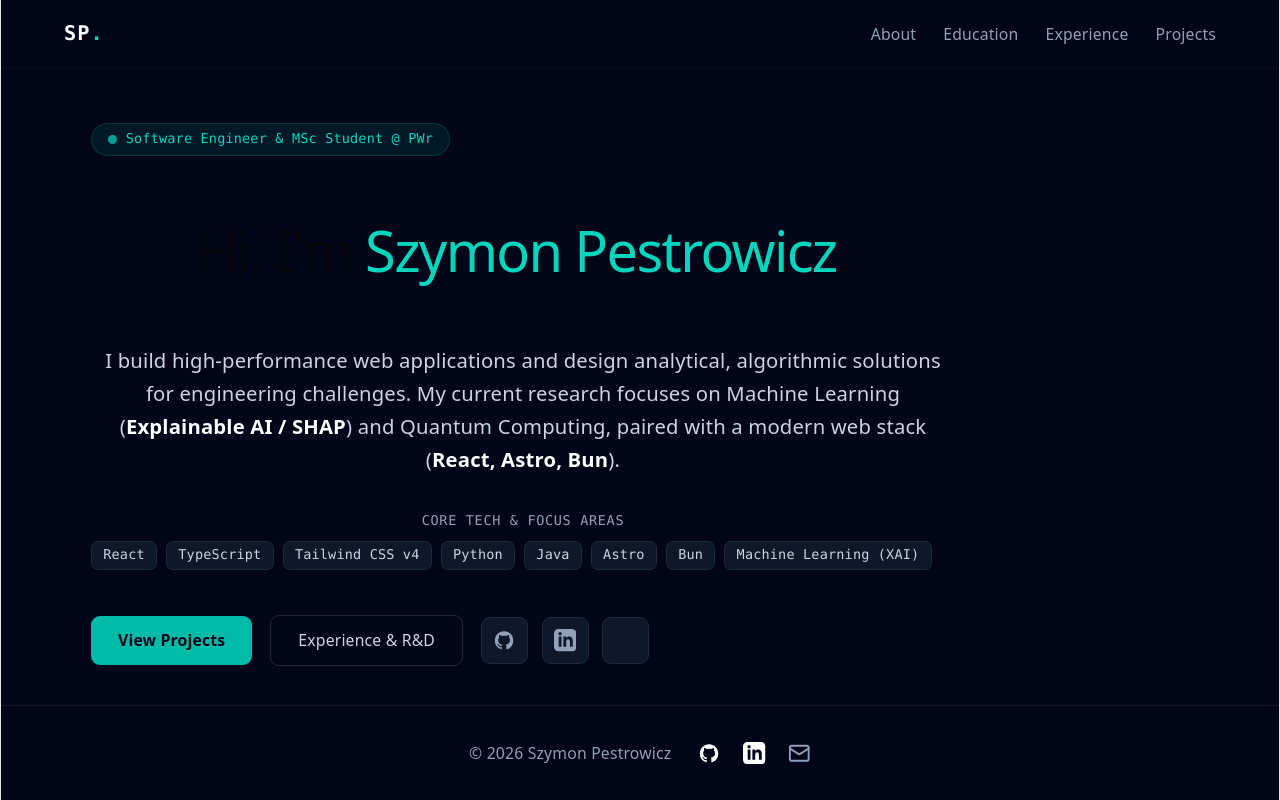
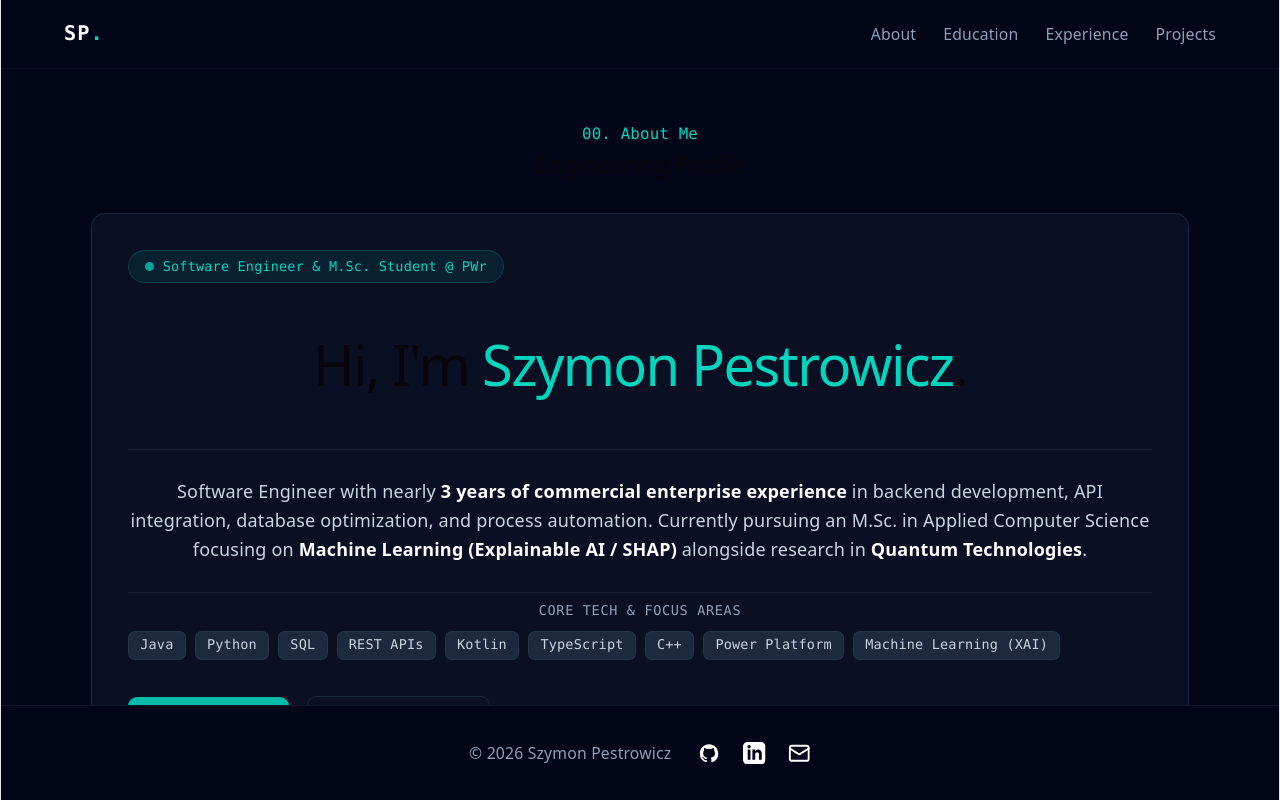
Before and after one commit to pestrowicz-szymon/pestrowicz-szymon.github.io, a React (Vite) app: page / in a window 1280 px wide. Built offline with nearby package versions, Linux system fonts and the light colour scheme.

Commit message:
few content updates, fixed issue with wrong color on mail icon

```diff
--- a/src/components/Footer.tsx
+++ b/src/components/Footer.tsx
@@ -26,7 +26,7 @@ function Footer() {
 
             {/* LinkedIn */}
             <a
-                href="https://linkedin.com/in/"
+                href="https://www.linkedin.com/in/szymon-pestrowicz-507176277/"
                 target="_blank"
                 rel="noopener noreferrer"
                 aria-label="LinkedIn"
@@ -39,9 +39,9 @@ function Footer() {
 
             {/* Email */}
             <a
-                href="mailto:twoj-email@domain.com"
+                href="mailto:pestrowicz.szymon@gmail.com"
                 aria-label="Email"
-                className="text-whitehover:text-teal-400 transition-colors"
+                className="text-white hover:text-teal-400 transition-colors"
             >
                 <svg className="w-5 h-5">
                     <use href="/icons.svg#mail-icon" />
--- a/src/components/sections/EducationSection.tsx
+++ b/src/components/sections/EducationSection.tsx
@@ -110,11 +110,11 @@ export default function EducationSection() {
                   Bachelor's Thesis
                 </span>
                 <span className="text-xs sm:text-sm font-medium text-slate-200">
-                  “[Title of your Bachelor's Thesis]”
+                  “Determination of vehicle's engine power using acceleration measurements”
                 </span>
               </div>
               <span className="text-[10px] sm:text-xs font-mono text-slate-400 bg-slate-800 px-2 py-0.5 rounded shrink-0 w-fit">
-                Software Engineering
+                Android / Kotlin / Bluetooth / Sensors
               </span>
             </div>
 
--- a/src/components/sections/HeroSection.tsx
+++ b/src/components/sections/HeroSection.tsx
@@ -2,8 +2,15 @@
 
 export default function HeroSection() {
   const coreStack = [
-    'React', 'TypeScript', 'Tailwind CSS v4', 'Python',
-    'Java', 'Astro', 'Bun', 'Machine Learning (XAI)'
+    'Java',
+    'Python',
+    'SQL',
+    'REST APIs',
+    'Kotlin',
+    'TypeScript',
+    'C++',
+    'Power Platform',
+    'Machine Learning (XAI)'
   ];
 
   return (
@@ -11,22 +18,36 @@ export default function HeroSection() {
       id="about"
       className="max-w-5xl mx-auto md:snap-start md:snap-always min-h-full shrink-0 w-full flex flex-col justify-center items-start px-4 sm:px-6 py-12"
     >
-      <div className="flex flex-col gap-6 max-w-3xl w-full">
+      <div className="w-full flex flex-col gap-6">
 
+        {/* Nagłówek Sekcji w stylu pozostałych podstron */}
+        <div className="flex flex-col gap-1">
+          <span className="text-teal-400 font-mono text-sm">00. About Me</span>
+          <h2 className="text-2xl sm:text-4xl font-bold text-white">Engineering Profile</h2>
+        </div>
+
+        {/* Główny kontener-prostokąt o pełnej szerokości max-w-5xl */}
+        <div className="p-6 sm:p-8 rounded-xl bg-slate-900/60 border border-slate-800 hover:border-slate-700 transition-all flex flex-col gap-6 w-full">
+
+          {/* Badge i Tytuł */}
+          <div className="flex flex-col gap-3 border-b border-slate-800/60 pb-4">
             <div className="inline-flex items-center gap-2 px-3.5 py-1.5 rounded-full bg-teal-500/10 text-teal-400 text-xs font-mono border border-teal-500/20 w-fit">
               <span className="w-2 h-2 rounded-full bg-teal-400 animate-pulse" />
-          Software Engineer & MSc Student @ PWr
+              Software Engineer & M.Sc. Student @ PWr
             </div>
 
-        <h1 className="text-3xl sm:text-6xl font-bold tracking-tight text-white leading-tight">
+            <h1 className="text-3xl sm:text-5xl font-bold tracking-tight text-white leading-tight">
               Hi, I'm <span className="text-teal-400">Szymon Pestrowicz</span>.
             </h1>
+          </div>
 
-        <p className="text-sm sm:text-lg text-slate-300 leading-relaxed">
-          I build high-performance web applications and design analytical, algorithmic solutions for engineering challenges. My current research focuses on Machine Learning (<strong className="text-white">Explainable AI / SHAP</strong>) and Quantum Computing, paired with a modern web stack (<strong className="text-white">React, Astro, Bun</strong>).
+          {/* Opis z CV */}
+          <p className="text-sm sm:text-base text-slate-300 leading-relaxed">
+            Software Engineer with nearly <strong className="text-white">3 years of commercial enterprise experience</strong> in backend development, API integration, database optimization, and process automation. Currently pursuing an M.Sc. in Applied Computer Science focusing on <strong className="text-white">Machine Learning (Explainable AI / SHAP)</strong> alongside research in <strong className="text-white">Quantum Technologies</strong>.
           </p>
 
-        <div className="flex flex-col gap-2.5 pt-2">
+          {/* Tagi technologiczne w kafelkach */}
+          <div className="flex flex-col gap-2.5 pt-2 border-t border-slate-800/60">
             <span className="text-xs font-mono text-slate-400 uppercase tracking-wider">
               Core Tech & Focus Areas
             </span>
@@ -34,7 +55,7 @@ export default function HeroSection() {
               {coreStack.map((tech) => (
                 <span
                   key={tech}
-                className="px-2.5 py-1 rounded-md bg-slate-900 border border-slate-800 text-slate-300 text-xs font-mono hover:border-teal-500/40 hover:text-white transition-colors"
+                  className="px-2.5 py-1 rounded-md bg-slate-800 border border-slate-700/50 text-slate-300 text-xs font-mono hover:border-teal-500/40 hover:text-white transition-colors"
                 >
                   {tech}
                 </span>
@@ -42,7 +63,8 @@ export default function HeroSection() {
             </div>
           </div>
 
-        <div className="flex flex-wrap items-center gap-3 sm:gap-4 pt-4">
+          {/* Przyciski Akcji */}
+          <div className="flex flex-wrap items-center gap-3 sm:gap-4 pt-2">
             <a
               href="#projects"
               className="px-5 sm:px-6 py-2.5 sm:py-3 rounded-lg bg-teal-500 text-slate-950 font-semibold text-sm hover:bg-teal-400 transition-colors"
@@ -53,42 +75,10 @@ export default function HeroSection() {
               href="#experience"
               className="px-5 sm:px-6 py-2.5 sm:py-3 rounded-lg border border-slate-800 hover:border-slate-600 text-slate-300 font-medium text-sm transition-colors"
             >
-            Experience & R&D
-          </a>
-
-          <div className="flex items-center gap-3 pt-2 sm:pt-0">
-            <a
-              href="https://github.com/pestrowicz-szymon"
-              target="_blank"
-              rel="noreferrer"
-              className="p-2.5 rounded-lg bg-slate-900 border border-slate-800 text-slate-400 hover:text-teal-400 transition-all"
-              aria-label="GitHub Profile"
-            >
-              <svg className="w-5 h-5 fill-current">
-                <use href="/icons.svg#github-icon" />
-              </svg>
-            </a>
-            <a
-              href="https://linkedin.com"
-              target="_blank"
-              rel="noreferrer"
-              className="p-2.5 rounded-lg bg-slate-900 border border-slate-800 text-slate-400 hover:text-teal-400 transition-all"
-              aria-label="LinkedIn Profile"
-            >
-              <svg className="w-5 h-5 fill-current">
-                <use href="/icons.svg#linkedin-icon" />
-              </svg>
-            </a>
-            <a
-              href="mailto:contact@pestrowicz.pl"
-              className="p-2.5 rounded-lg bg-slate-900 border border-slate-800 text-slate-400 hover:text-teal-400 transition-all"
-              aria-label="Send Email"
-            >
-              <svg className="w-5 h-5 fill-current">
-                <use href="/icons.svg#email-icon" />
-              </svg>
+              Work Experience
             </a>
           </div>
+
         </div>
 
       </div>
--- a/src/components/sections/ProjectsSection.tsx
+++ b/src/components/sections/ProjectsSection.tsx
@@ -7,14 +7,16 @@ interface Project {
   category: string;
   description: string[];
   technologies: string[];
+  link: string;
+  linkType?: 'github' | 'playstore' | 'external';
 }
 
-// Podkomponent karty o SZTYWNEJ WYSOKOŚCI (h-[440px] sm:h-[380px])
+// Podkomponent karty o sztywnej wysokości z dynamicznym linkiem
 function ProjectCard({ project }: { project: Project }) {
   return (
     <div className="p-5 sm:p-8 rounded-xl bg-slate-900/60 border border-slate-800 hover:border-slate-700 transition-all flex flex-col justify-between w-full h-[440px] sm:h-[380px]">
 
-      {/* 1. Nagłówek Karty: Stała przestrzeń na tytuł i link GitHub */}
+      {/* 1. Nagłówek Karty: Tytuł oraz dedykowany przycisk z linkiem */}
       <div className="flex items-start justify-between gap-4 border-b border-slate-800/60 pb-3 sm:pb-4 shrink-0 min-h-[68px] sm:min-h-[80px]">
         <div className="flex-1">
           <h3 className="text-lg sm:text-2xl font-bold text-white tracking-tight leading-snug">
@@ -25,20 +27,30 @@ function ProjectCard({ project }: { project: Project }) {
           </p>
         </div>
 
+        {/* Dedykowane łącze dla konkretnego projektu */}
         <a
-          href="https://github.com/pestrowicz-szymon"
+          href={project.link}
           target="_blank"
           rel="noreferrer"
-          className="p-2 sm:p-2.5 rounded-lg bg-slate-800/80 border border-slate-700/60 text-slate-300 hover:text-teal-400 hover:border-teal-500/40 transition-all shrink-0"
-          aria-label="View Source Code"
+          className="p-2 sm:p-2.5 rounded-lg bg-slate-800/80 border border-slate-700/60 text-slate-300 hover:text-teal-400 hover:border-teal-500/40 transition-all shrink-0 flex items-center justify-center"
+          aria-label={`Open ${project.title}`}
+          title={project.linkType === 'playstore' ? 'View on Google Play Store' : 'View Source Code'}
         >
-          <svg className="w-5 h-5 fill-current">
-            <use href="/icons.svg#github-icon" />
-          </svg>
+          {project.linkType === 'playstore' ? (
+            /* Ikona Google Play Store / External */
+            <svg className="w-5 h-5 fill-none stroke-current stroke-2" viewBox="0 0 24 24">
+              <path strokeLinecap="round" strokeLinejoin="round" d="M10 6H6a2 2 0 00-2 2v10a2 2 0 002 2h10a2 2 0 002-2v-4M14 4h6m0 0v6m0-6L10 14" />
+            </svg>
+          ) : (
+            /* Ikona GitHub */
+            <svg className="w-5 h-5 fill-current">
+              <use href="/icons.svg#github-icon" />
+            </svg>
+          )}
         </a>
       </div>
 
-      {/* 2. Środek: Opis projektu (flex-1 z wyśrodkowaniem w pionie, gdy jest 1 punkt) */}
+      {/* 2. Środek: Opis projektu */}
       <div className="flex-1 flex flex-col justify-center py-3 sm:py-4">
         <ul className="flex flex-col gap-2 sm:gap-2.5 text-slate-300 text-xs sm:text-sm leading-relaxed">
           {project.description.map((item, idx) => (
@@ -50,7 +62,7 @@ function ProjectCard({ project }: { project: Project }) {
         </ul>
       </div>
 
-      {/* 3. Dół: Prostokąty ze skillami (zawsze na samej dole karty) */}
+      {/* 3. Dół: Technologie */}
       <div className="flex flex-col gap-2 pt-3 border-t border-slate-800/60 shrink-0">
         <span className="text-[10px] sm:text-xs font-mono text-slate-400 uppercase tracking-wider">
           Technologies & Tools
@@ -81,6 +93,8 @@ export default function ProjectsSection() {
         'Developed an Android app retrieving live telemetry via Bluetooth ELM327 to calculate real-time engine horsepower and torque.',
       ],
       technologies: ['Kotlin', 'Android Studio', 'Bluetooth', 'ELM327', 'Real-Time Telemetry'],
+      link: 'https://github.com/pestrowicz-szymon/MobileCarDyno',
+      linkType: 'github',
     },
     {
       id: 2,
@@ -90,6 +104,8 @@ export default function ProjectsSection() {
         'Created and published a physics-based mobile game featuring upgrades, save states, and AdMob ads.',
       ],
       technologies: ['C#', 'Unity', 'Physics Engine', 'AdMob', 'Game Dev'],
+      link: 'https://play.google.com/store/apps/details?id=com.UnderTheWaterTest.com.unity.template.mobile2D',
+      linkType: 'playstore',
     },
     {
       id: 3,
@@ -100,6 +116,8 @@ export default function ProjectsSection() {
         'Implemented batch image preprocessing and custom prompt validation routines to achieve high transcription accuracy and valid syntax generation.',
       ],
       technologies: ['Python', 'Ollama', 'Qwen-Vision', 'Image Processing', 'LaTeX', 'Local LLM'],
+      link: 'https://github.com/pestrowicz-szymon/',
+      linkType: 'github',
     },
     {
       id: 4,
@@ -110,15 +128,19 @@ export default function ProjectsSection() {
         'Built Abstract Syntax Tree (AST) traversal, symbol table management, and runtime execution/evaluation modules for program validation.',
       ],
       technologies: ['Python', 'Lexical Analysis', 'Parsing', 'AST', 'Formal Languages', 'Runtime Evaluation'],
+      link: 'https://github.com/pestrowicz-szymon/Semestr-5/tree/main/J%C4%99zyki%20Formalne%20i%20Techniki%20Translacji/Lista4_vytax',
+      linkType: 'github',
     },
     {
       id: 5,
       title: 'Smart Home IoT Backend Service',
       category: 'Backend & IoT',
       description: [
-        'Designed an asynchronous RESTful backend handling IoT telemetry and Redis caching.',
+        'Designed an asynchronous RESTful backend handling IoT telemetry.',
       ],
-      technologies: ['Python', 'Django', 'REST API', 'Redis', 'SQL', 'IoT'],
+      technologies: ['Python', 'Django', 'REST API', 'SQL', 'IoT'],
+      link: 'https://github.com/pestrowicz-szymon/',
+      linkType: 'github',
     },
   ];
 
@@ -207,7 +229,7 @@ export default function ProjectsSection() {
 
       <div className="w-full flex flex-col gap-6">
 
-        {/* Nagłówek Sekcji + Stałe Przyciski Nawigacyjne */}
+        {/* Nagłówek Sekcji + Nawigacja */}
         <div className="flex items-end justify-between w-full border-b border-slate-800/80 pb-4">
           <div className="flex flex-col gap-1">
             <span className="text-teal-400 font-mono text-sm">03. Portfolio</span>
@@ -245,14 +267,13 @@ export default function ProjectsSection() {
           </div>
         </div>
 
-        {/* Kontener Karuzeli o STAŁEJ WYSOKOŚCI (h-[440px] sm:h-[380px]) */}
+        {/* Kontener Karuzeli */}
         <div
           className="relative w-full overflow-hidden touch-pan-y h-[440px] sm:h-[380px]"
           onTouchStart={handleTouchStart}
           onTouchMove={handleTouchMove}
           onTouchEnd={handleTouchEnd}
         >
-          {/* Stary projekt (wychodzący z ekranu) */}
           {prevIndex !== null && (
             <div
               className={`absolute top-0 left-0 w-full h-full z-0 ${
@@ -263,7 +284,6 @@ export default function ProjectsSection() {
             </div>
           )}
 
-          {/* Nowy projekt (wchodzący na ekran) */}
           <div
             key={currentIndex}
             onAnimationEnd={handleAnimationEnd}
@@ -279,7 +299,7 @@ export default function ProjectsSection() {
           </div>
         </div>
 
-        {/* Wskaźniki Kropkowe (Dots) - zakotwiczone w stałym miejscu */}
+        {/* Wskaźniki Kropkowe */}
         <div className="flex items-center justify-center gap-2 w-full pt-2">
           {projects.map((_, index) => (
             <button
```
Lines whose indentation alone changed are shown as unchanged.
